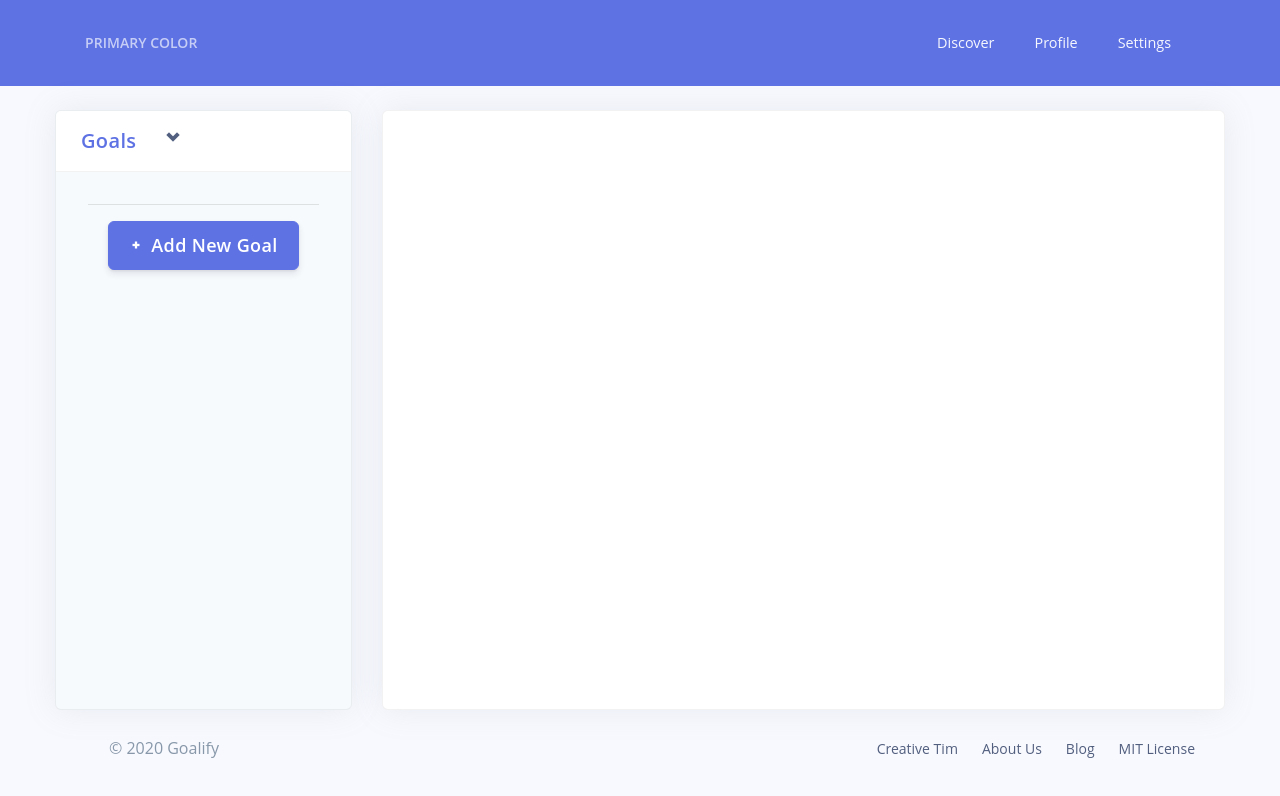
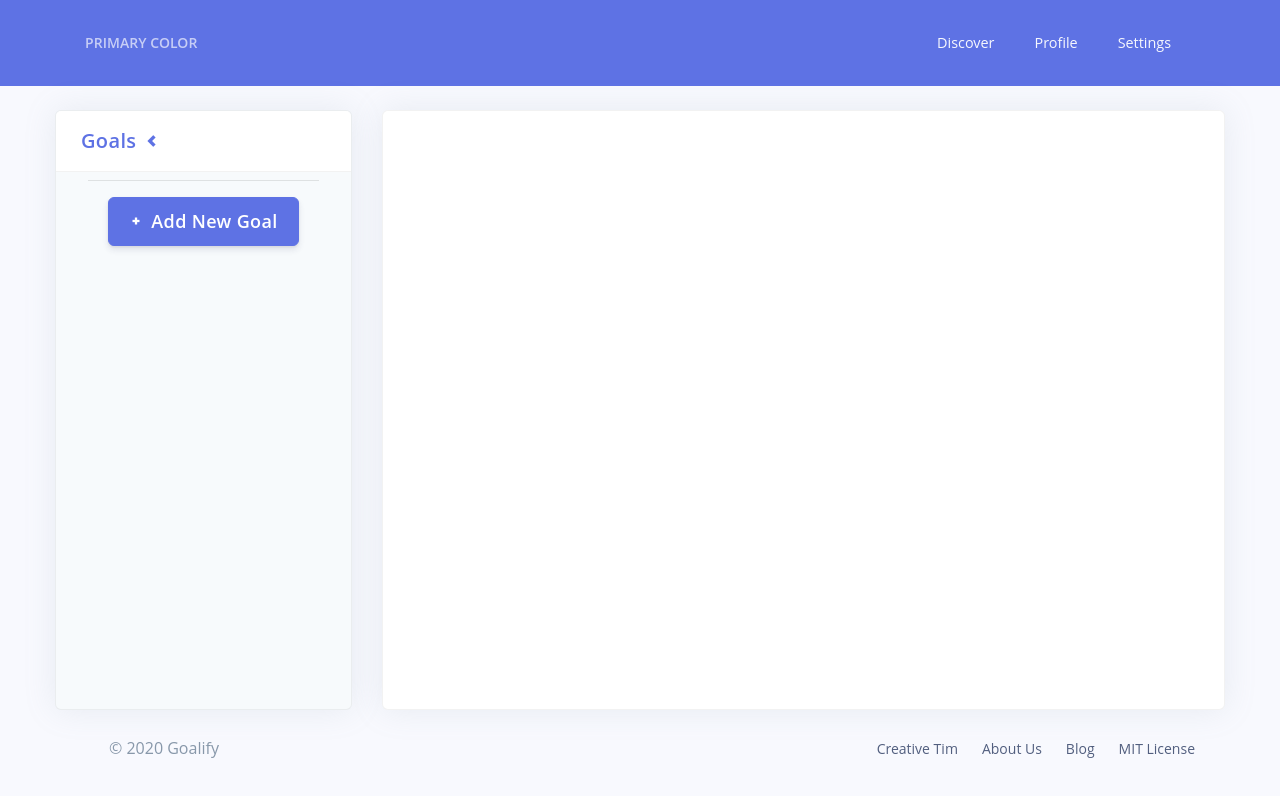
Before and after one commit to gustavofjordao021/Project-Module3-Goalify-FrontEnd, a React (Create React App) app: page /app in a window 1280 px wide. Shown: the top 796 px of the page. Built offline with nearby package versions, Linux system fonts and the light colour scheme.

Commit message:
Fix currentUser

```diff
--- a/src/components/Application/Application.css
+++ b/src/components/Application/Application.css
@@ -21,6 +21,13 @@
     flex-wrap: wrap;
 }
 
+.toggling-button {
+    display: flex;
+    align-items: center;
+    justify-content: flex-start;
+    width: 100%;
+}
+
 .full-width {
     width: 100%;
 }
--- a/src/components/Application/Application.js
+++ b/src/components/Application/Application.js
@@ -1,6 +1,8 @@
-import React from "react";
-import { Link } from "react-router-dom";
+import React, { Component } from "react";
+import { Router, Switch, Link } from "react-router-dom";
 import { AuthContext } from '../../context/index';
+
+import NewGoal from '../Modals/NewGoal/NewGoal';
 
 import './Application.css'
 
@@ -24,7 +26,18 @@ import {
   CardBody,
 } from "reactstrap";
 
-const Application = () => {
+class Application extends Component {
+    state = {
+        newGoalForm: false,
+    }
+
+    toggleGoalForm() {
+        this.setState({
+            newGoalForm: true
+        })
+    }
+
+    render() {
         return (
             <AuthContext.Consumer>
                 {context => {
@@ -39,6 +52,7 @@ const Application = () => {
                 expand="lg"
                 >
                 <Container>
+                {console.log(context, this.state)}
                     <NavbarBrand href="#pablo" onClick={e => e.preventDefault()}>
                     Primary Color
                     </NavbarBrand>
@@ -140,22 +154,22 @@ const Application = () => {
                         <CardHeader className="p-1">
                             <Row className="align-items-center">
                                 <Col>
-                                <Button color="link" id="toggler"><h2 className="mb-0 title">Goals</h2></Button>
-                                <i className="ni ni-bold-down"></i>
+                                    <Button color="link" id="toggler" className="toggling-button"><h2 className="mb-0 title">Goals</h2><i className="ni ni-bold-left"></i></Button>
                                 </Col>
                             </Row>
                         </CardHeader>
                         <UncontrolledCollapse toggler="#toggler">
-                        <Link to="/login"><Button className="mt-2 mr-2 mb-2" color="link"><span id="main-cta" className="m-4">🎯 Login now</span></Button></Link>
+                            <Link to="/login"><Button className="mt-2 mr-2 mb-2" color="link"><span id="main-cta" className="m-4">🎯 Goal 1</span></Button></Link>
                         </UncontrolledCollapse>
                         <div className="center-container">
-                        <div className="full-width ml-3 mr-3"><hr className="ml-3 mr-3 mb-3"/></div>
-                        <Link to="/login"><Button color="primary" className="align-items-center"><i className="ni ni-fat-add"></i><span id="main-cta">Add New Goal</span></Button></Link>
+                            <div className="full-width ml-3 mr-3"><hr className="ml-3 mr-3 mb-3 mt-2"/></div>
+                            <Button color="primary" className="align-items-center" onClick={() => this.toggleGoalForm()}><i className="ni ni-fat-add"></i><span id="main-cta">Add New Goal</span></Button>
                         </div>
                         </Card>
                     </Col>
                     <Col className="col-8 mt-4 mr-4">
                         <Card className="fixed-height shadow">
+                        <NewGoal/>
                         </Card>
                     </Col>
                 </Row>
@@ -163,6 +177,8 @@ const Application = () => {
                 );
             }}
             </AuthContext.Consumer>
-)};
+        )
+    }
+};
 
 export default Application;
--- /dev/null
+++ b/src/components/Modals/NewGoal/NewGoal.js
@@ -0,0 +1,27 @@
+import React from "react";
+
+import {
+    Alert,
+    Button,
+    Card,
+    CardHeader,
+    CardBody,
+    Container,
+    FormGroup,
+    Form,
+    Input,
+    InputGroupAddon,
+    InputGroupText,
+    InputGroup,
+    Row,
+    Col
+  } from "reactstrap";
+
+  const newGoalForm = () => {
+      return (
+              <>
+              </>
+        );
+};
+
+  export default newGoalForm;
--- a/src/context/index.js
+++ b/src/context/index.js
@@ -15,6 +15,7 @@ class AuthProvider extends React.Component {
       username: '',
       password: ''
     },
+    currentUser: '',
     errorMessage: '',
     successMessage: ''
   };
```
Also changed, not shown: src/components/Modals/NewGoal/NewGoal.css (added). Lines whose indentation alone changed are shown as unchanged.
